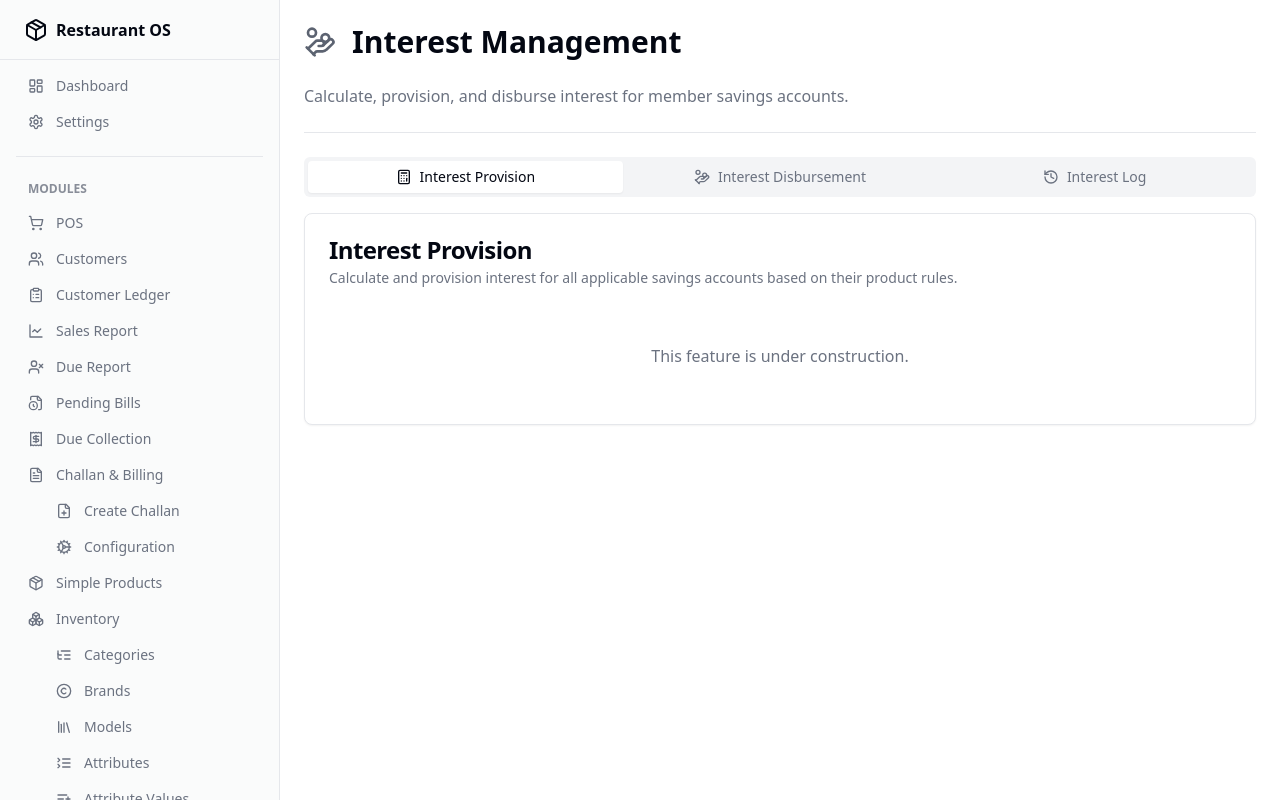
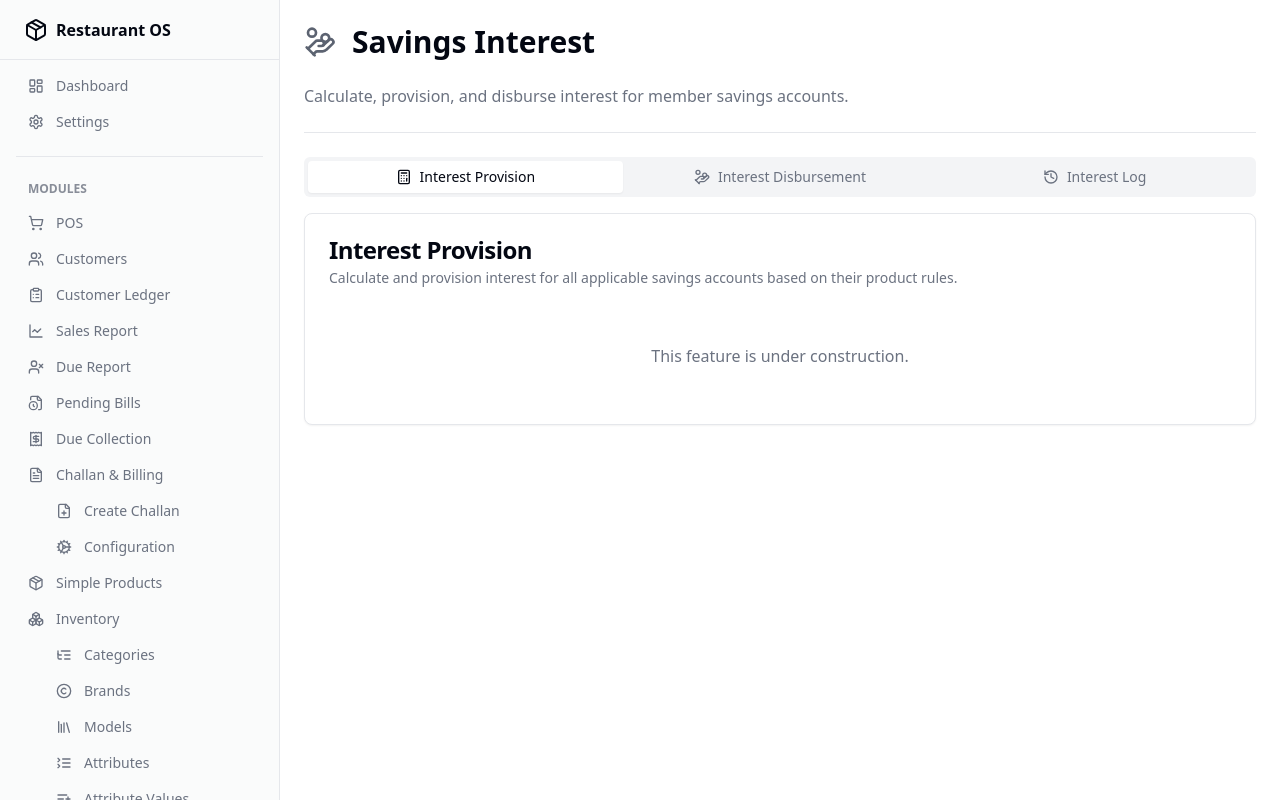
Before and after one commit to rahat1995/Order-Mgt, a Next.js app: page /admin/modules/microfinance/interest in a window 1280 px wide. Built offline with nearby package versions, Linux system fonts and the light colour scheme.

Commit message:
dear, make rename this page to "Savings Interest"

```diff
--- a/src/app/admin/modules/microfinance/interest/page.tsx
+++ b/src/app/admin/modules/microfinance/interest/page.tsx
@@ -7,7 +7,7 @@ export default function InterestManagementPage() {
     <div className="space-y-6">
       <div className="flex items-center gap-4">
         <HandCoins className="h-8 w-8 text-primary" />
-        <h1 className="text-3xl font-bold">Interest Management</h1>
+        <h1 className="text-3xl font-bold">Savings Interest</h1>
       </div>
        <p className="text-muted-foreground">
         Calculate, provision, and disburse interest for member savings accounts.
--- a/src/components/admin/Sidebar.tsx
+++ b/src/components/admin/Sidebar.tsx
@@ -133,7 +133,7 @@ const moduleLinks = [
         { href: '/admin/modules/microfinance/savings-products', label: 'Savings Products', icon: ClipboardList },
         { href: '/admin/modules/microfinance/savings-accounts', label: 'Savings Accounts', icon: Wallet },
         { href: '/admin/modules/microfinance/collections', label: 'Savings Transactions', icon: Receipt },
-        { href: '/admin/modules/microfinance/interest', label: 'Interest Management', icon: Calculator },
+        { href: '/admin/modules/microfinance/interest', label: 'Savings Interest', icon: Calculator },
         { href: '/admin/modules/microfinance/guarantor', label: 'Guarantor', icon: UserCheck },
         { href: '/admin/modules/microfinance/cash-collateral', label: 'Cash Collateral', icon: Banknote },
         { href: '/admin/modules/microfinance/configuration', label: 'Configuration', icon: Cog },
```
